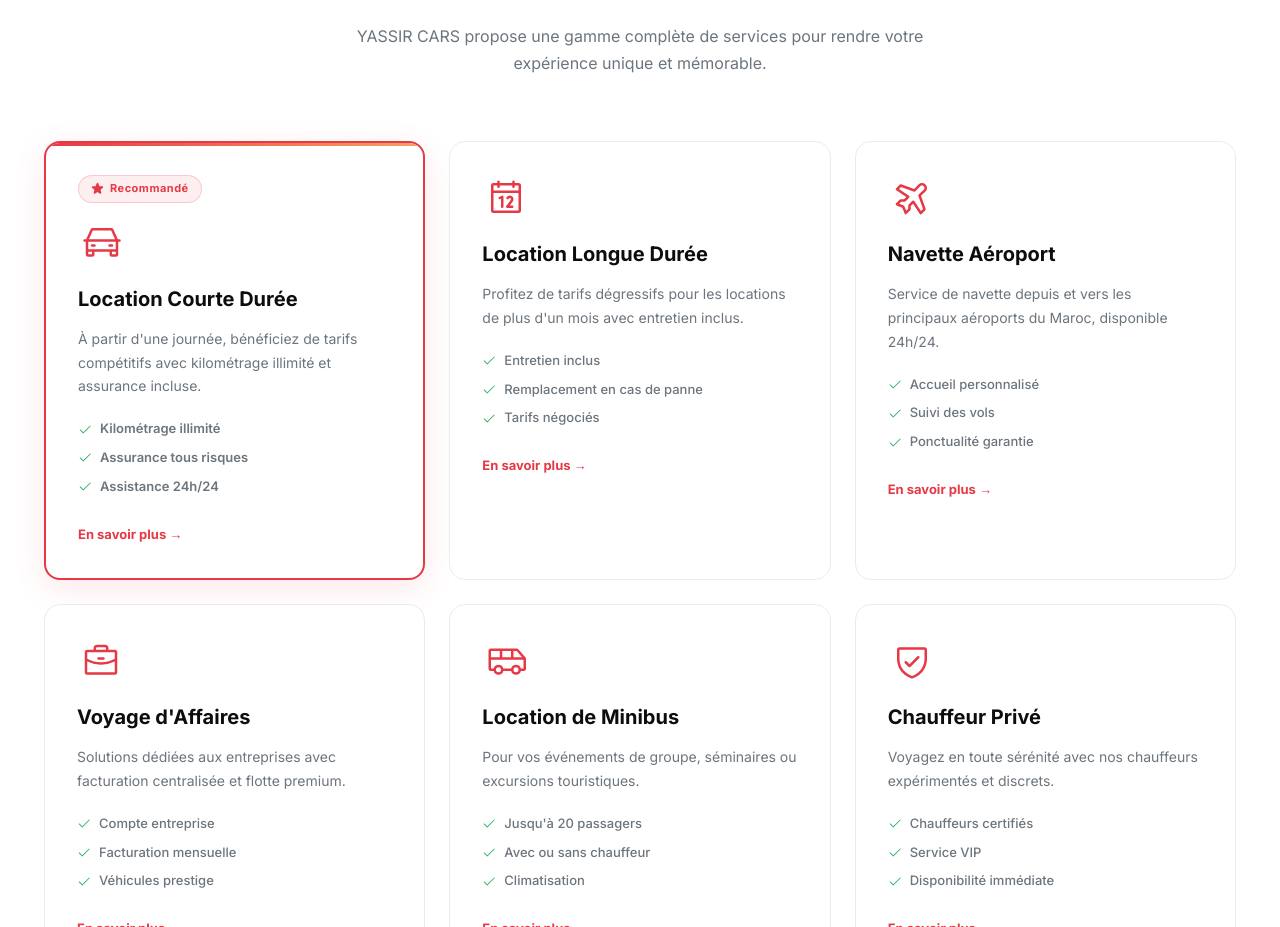
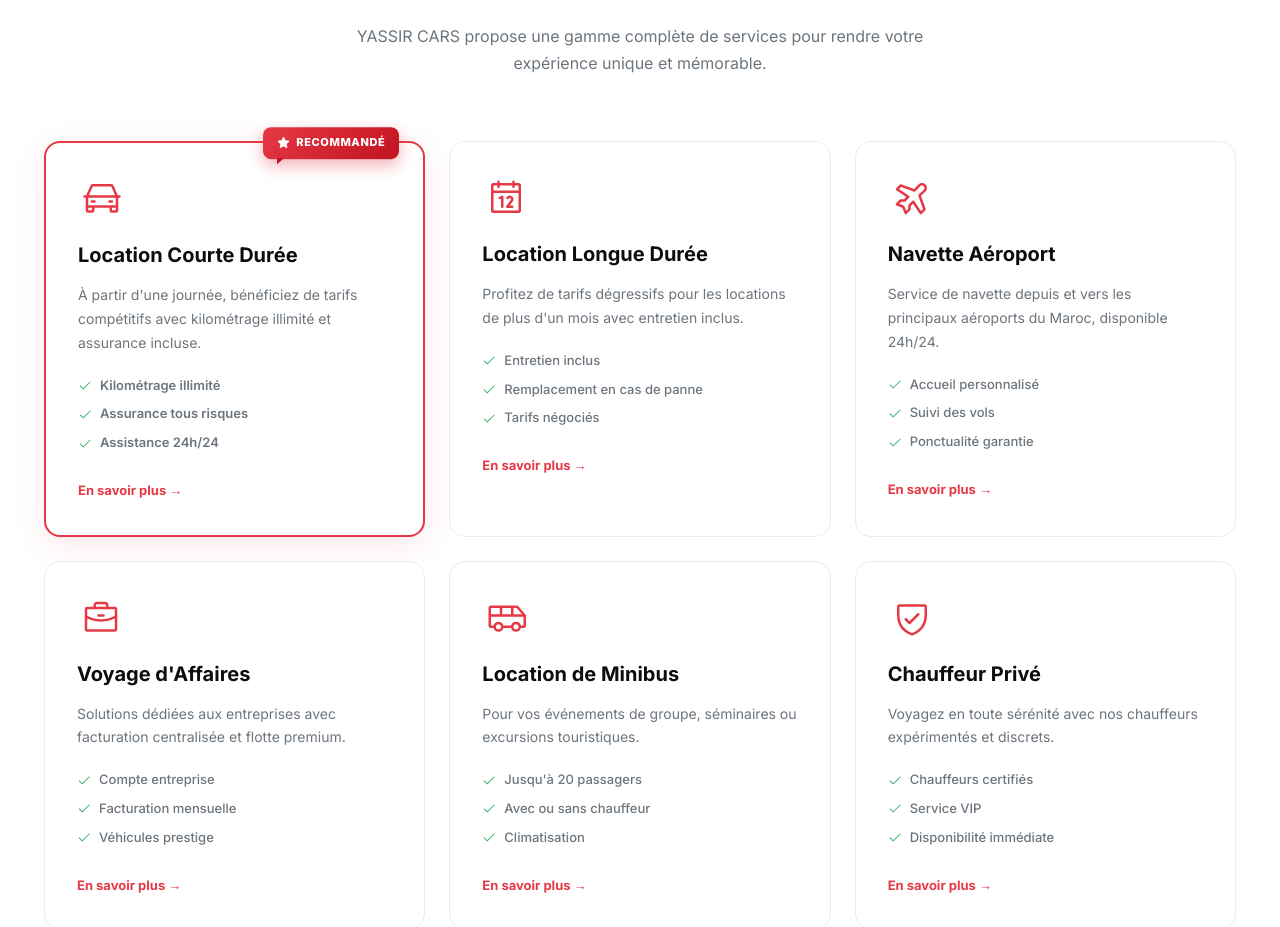
Before and after one commit to YassirEdk/Yassir-Cars, a React (Vite) app: page / in a window 1280 px wide. Shown: the part 1509-2436 px from the top of the page. Built offline with nearby package versions, Linux system fonts and the light colour scheme; no server answers; the database is empty.

Commit message:
recommandé card

```diff
--- a/src/index.css
+++ b/src/index.css
@@ -361,26 +361,48 @@ ul { list-style: none; }
 .service-link:hover { gap: 8px; }
 
 /* Recommended card — white with red accent */
+/* The top gradient is painted as a CARD BACKGROUND layer (not a pseudo bar), so
+   it's clipped to the rounded corners automatically — fitting the card like the
+   other cards — even though this card uses overflow: visible for the badge.
+   Hidden by default (0px tall), it grows to 3px on hover/selection. */
 .card-recommended {
-  background: var(--white);
+  background: linear-gradient(90deg, var(--red), var(--gold)) top / 100% 0 no-repeat, var(--white);
   border: 2px solid var(--red);
   box-shadow: 0 8px 32px rgba(230,57,70,.12);
   position: relative;
+  overflow: visible;
+  transition: var(--transition), background-size .3s ease;
 }
-.card-recommended::before { content: ''; position: absolute; top: -1px; left: -1px; right: -1px; height: 4px; background: linear-gradient(90deg, var(--red), var(--gold)); border-radius: var(--radius) var(--radius) 0 0; opacity: 1; }
-.card-recommended:hover { transform: translateY(-6px); box-shadow: 0 16px 48px rgba(230,57,70,.2); }
+.card-recommended:hover {
+  background-size: 100% 3px, auto;
+  transform: translateY(-6px);
+  box-shadow: 0 16px 48px rgba(230,57,70,.2);
+}
+/* Suppress the inherited .service-card::before bar so only the background
+   gradient shows (otherwise both appear = a double line). */
+.card-recommended::before { content: none; }
 .card-recommended h3 { color: var(--dark); }
 .card-recommended .service-list li { color: var(--gray-600); font-weight: 600; }
 .card-recommended .service-list li::before { content: none; }
+/* "Recommandé" badge = a ticket pinned to the top edge of the card. It straddles
+   the border (translateY -50%) and a small folded tail makes it look stuck on. */
 .recommended-badge {
+  position: absolute; top: 0; right: 24px; transform: translateY(-50%);
   display: inline-flex; align-items: center; gap: 6px;
-  background: rgba(230,57,70,.08); color: var(--red);
-  font-size: 11px; font-weight: 700; letter-spacing: .5px;
-  padding: 4px 12px; border-radius: 50px;
-  border: 1px solid rgba(230,57,70,.2);
-  margin-bottom: 16px;
+  background: linear-gradient(135deg, var(--red), var(--red-dark));
+  color: #fff;
+  font-size: 11px; font-weight: 800; letter-spacing: .6px; text-transform: uppercase;
+  padding: 7px 14px; border-radius: 8px;
+  box-shadow: 0 6px 16px rgba(230,57,70,.4);
+  margin: 0; z-index: 3;
 }
-.recommended-badge svg { width: 13px; height: 13px; }
+.recommended-badge svg { width: 13px; height: 13px; color: #fff; }
+/* Folded tail under the left edge → the "stuck-on ticket" look. */
+.recommended-badge::after {
+  content: ''; position: absolute; left: 14px; bottom: -5px;
+  border-width: 6px 7px 0 0; border-style: solid;
+  border-color: var(--red-dark) transparent transparent transparent;
+}
 
 /* ===== FLEET ===== */
 .filter-tabs { display: flex; gap: 8px; margin-bottom: 40px; flex-wrap: wrap; justify-content: center; }
```
